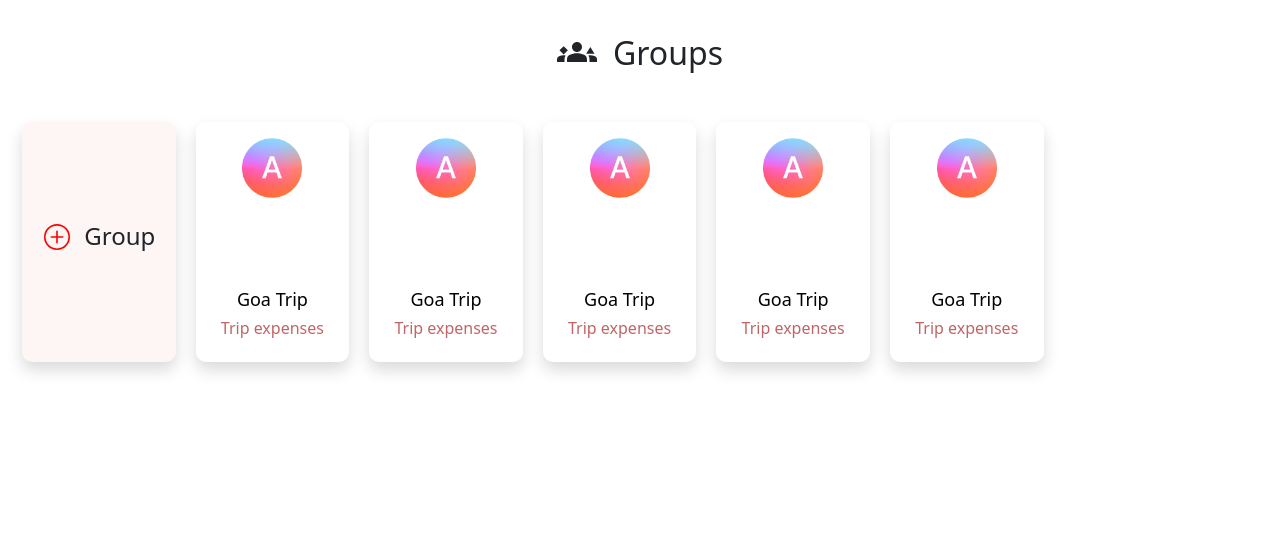
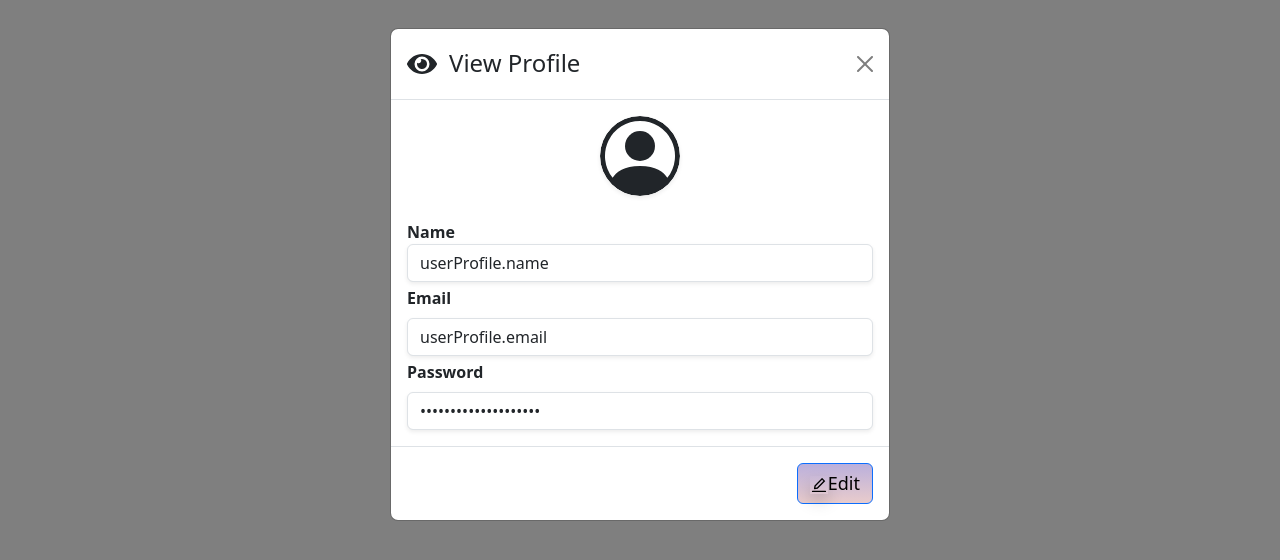
Before and after one commit to bhargavasai9999/split-expense, a React (Vite) app in the folder frontend/: page /card in a window 1280 px wide. Shown: the top 560 px of the page. Built offline with nearby package versions, Linux system fonts and the light colour scheme.

Commit message:
Profile view popup added

```diff
--- a/frontend/src/App.jsx
+++ b/frontend/src/App.jsx
@@ -6,6 +6,7 @@ import { FriendCard } from './components/Friends/FriendCard';
 import { ActivityItem } from './components/ActivityHistory/ActivityItem';
 import { GroupItem } from './components/Groups/GroupItem';
 import { GroupCard } from './components/Groups/GroupCard';
+import { ProfilePopup } from './components/Profile/ProfilePopup';
 
 function App() {
   return (
@@ -16,7 +17,8 @@ function App() {
         <Route path="/login" exact element={<Home/>} />
         <Route path="/managefriends" element={<FriendCard/>} />
         <Route path="/history" element={<ActivityCard/>} />
-        <Route path="/card" element={<GroupCard/>} />
+        <Route path="/managegroups" element={<GroupCard/>} />
+        <Route path="/card" element={<ProfilePopup/>} />
 
       </Routes>
       </Router>
--- a/frontend/src/components/Friends/module.friendcard.css
+++ b/frontend/src/components/Friends/module.friendcard.css
@@ -115,7 +115,7 @@ tr:last-child td:last-child {
     text-align: center;
   }
   .popup-button{
-    background: linear-gradient(#c3bbdaa4,rgba(220, 175, 176, 0.643));
+    background: linear-gradient(#9584c8a4,rgba(220, 175, 176, 0.643));
     text-align: center;
     font-size: 18px;
     color:black;
--- a/frontend/src/components/Groups/CreatePopup.jsx
+++ b/frontend/src/components/Groups/CreatePopup.jsx
@@ -82,7 +82,7 @@ export const CreatePopup = ({ show, onClose,list }) => {
                 </Form>
             </Modal.Body>
             <Modal.Footer>
-                <Button className='m-auto popup-button fw-bold ' onClick={handleFormSubmit}>
+                <Button className='m-auto popup-button fw-bold shadow' onClick={handleFormSubmit}>
                 <IoCreate className='pb-1' size={25} />&ensp; Create
                 </Button>
             </Modal.Footer>
--- a/frontend/src/components/Groups/EditPopup.jsx
+++ b/frontend/src/components/Groups/EditPopup.jsx
@@ -82,7 +82,7 @@ export const EditPopup = ({ show, onClose,data,list }) => {
                 </Form>
             </Modal.Body>
             <Modal.Footer>
-                <Button className='m-auto popup-button fw-bold ' onClick={handleFormSubmit}>
+                <Button className='m-auto popup-button fw-bold shadow ' onClick={handleFormSubmit}>
                 <GrUpdate size={20} className='pb-1' /> &ensp;Update
                 </Button>
             </Modal.Footer>
--- /dev/null
+++ b/frontend/src/components/Profile/ProfilePopup.jsx
@@ -0,0 +1,133 @@
+import React, { useEffect, useState } from 'react';
+import { Modal, Button, Form } from 'react-bootstrap';
+import { AiOutlineEdit } from 'react-icons/ai';
+import { BsPersonCircle } from "react-icons/bs";
+import 'bootstrap/dist/css/bootstrap.css';
+import './module.profile.css';
+import { FaEye } from "react-icons/fa";
+import { MdOutlineCancel } from "react-icons/md";
+import { GrUpdate } from "react-icons/gr";
+
+export const ProfilePopup = () => {
+  const [showpopup,setpopup]=useState(false);
+  const [isEditing, setIsEditing] = useState(false);
+  const [formData, setFormData] = useState({
+    name: "userProfile.name",
+    email: "userProfile.email",
+    password: "userProfile.password",
+  });
+useEffect(()=>{
+  setpopup(true);
+})
+
+  const handleEditClick = () => {
+    setIsEditing(true);
+  };
+
+  const handleSaveClick = () => {
+    setIsEditing(false);
+  };
+
+  const handleCancelClick = () => {
+    setFormData({
+      name: userProfile.name,
+      email: userProfile.email,
+      password: userProfile.password,
+    });
+    setIsEditing(false);
+  };
+
+  const handleInputChange = (e) => {
+    const { name, value } = e.target;
+    setFormData((prevData) => ({
+      ...prevData,
+      [name]: value,
+    }));
+  };
+
+  return (
+    <Modal show={showpopup} onClose={()=>setpopup(false)}>
+
+
+
+      <Modal.Header closeButton>
+        <Modal.Title>
+        <FaEye size={30} className='mb-1'/>&ensp;View Profile
+
+        </Modal.Title>
+      </Modal.Header>
+      <Modal.Body>
+        <Form>
+          <div className="d-flex justify-content-center mb-4">
+        <BsPersonCircle  size={80} className='shadow-sm bg-none br-10 profile-img-popup' />
+        </div>
+          <Form.Group controlId="formName ">
+
+            <Form.Label className='d-inline fw-bold pt-1'>Name</Form.Label>
+            {isEditing ? (
+              <Form.Control
+
+                type="text"
+                name="name"
+                value={formData.name}
+                onChange={handleInputChange}
+                className='shadow-sm'
+              />
+            ) : (
+              <Form.Control  readOnly  defaultValue={formData.name}className='shadow-sm'
+              />
+            )}
+          </Form.Group>
+
+          <Form.Group controlId="formEmail">
+            <Form.Label className='fw-bold pt-1'>Email</Form.Label>
+            {isEditing ? (
+              <Form.Control
+                type="email"
+                name="email"
+                defaultValue={formData.email}
+                readOnly
+                className='shadow-sm'
+              />
+            ) : (
+              <Form.Control  readOnly defaultValue={formData.email} className='shadow-sm' />
+            )}
+          </Form.Group>
+
+          <Form.Group controlId="formPassword">
+            <Form.Label className='fw-bold pt-1'>Password</Form.Label>
+            {isEditing ? (
+              <Form.Control
+                type="text"
+                name="password"
+                value={formData.password}
+                onChange={handleInputChange}
+                className='shadow-sm'
+              />
+            ) : (
+              <Form.Control type="password" readOnly defaultValue={formData.password}  className='shadow-sm'/>
+            )}
+          </Form.Group>
+        </Form>
+      </Modal.Body>
+      <Modal.Footer>
+        {!isEditing && (
+          <Button className='popup-button' onClick={handleEditClick}>
+            <AiOutlineEdit className="mr-2 shadow" />
+            Edit
+          </Button>
+        )}
+        {isEditing && (
+          <Button className='popup-button shadow button-cancel' onClick={handleCancelClick}>
+            <MdOutlineCancel size={25} />&ensp;Cancel
+          </Button>
+        )}
+        {isEditing && (
+            <Button  className="mx-4 shadow popup-button button-save" onClick={handleSaveClick}>
+             <GrUpdate />&ensp; update
+            </Button>
+          )}
+      </Modal.Footer>
+    </Modal>
+  );
+};
--- /dev/null
+++ b/frontend/src/components/Profile/module.profile.css
@@ -0,0 +1,9 @@
+.button-save:hover{
+    background-color: rgb((29, 145, 11)0, 255, 128);
+}
+.button-cancel:hover{
+    background-color: red;
+}
+.profile-img-popup{
+    border-radius: 40px;
+}
```
Also changed, not shown: frontend/src/components/Groups/UpdatePopup.jsx (line endings or trailing spaces).
